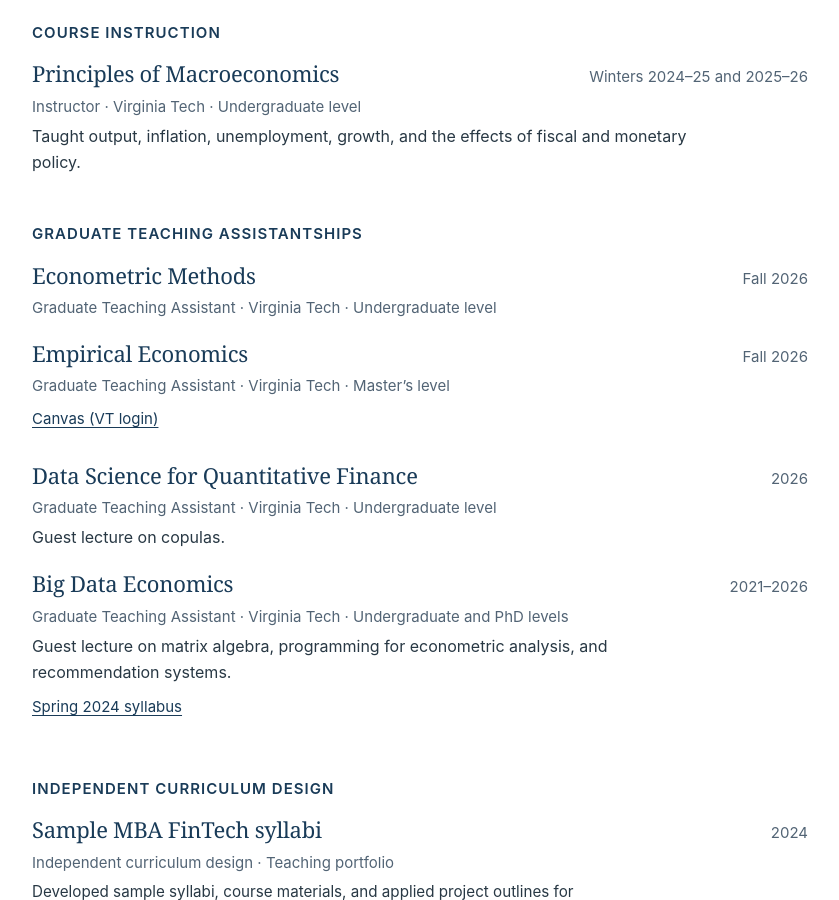
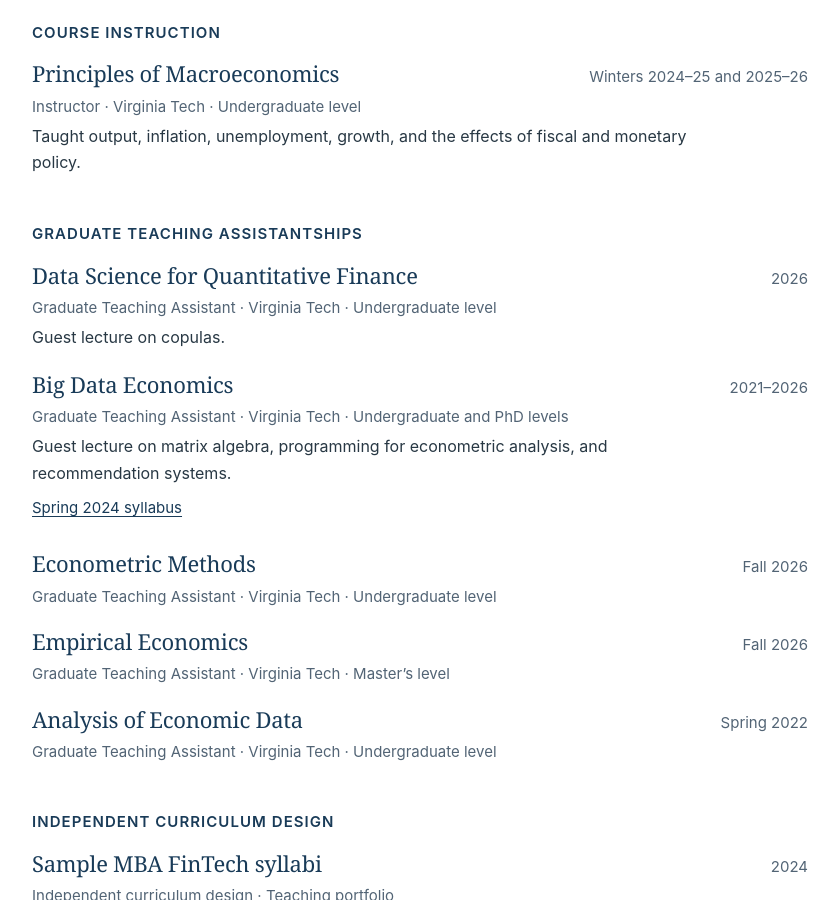
Before and after one commit to jamshidardalankia/jamshidardalankia.github.io, a Jekyll site: the page built from index.html, in a window 1280 px wide and 900 px high, scrolled down 3122 px. Shown: the whole window, without its empty margins (220-1059 px from the left). Built offline with Jekyll 4.4.1, drawn with Linux system fonts in a browser that asks for light colours.

Commit message:
Prioritize finance and big data assistantships and add the spring 2022 teaching entry

```diff
--- a/index.html
+++ b/index.html
@@ -325,10 +325,11 @@ layout: academic-page
 <article class="course"><div class="course-heading"><h4>Principles of Macroeconomics</h4><p class="term">Winters 2024–25 and 2025–26</p></div><p class="byline">Instructor · Virginia Tech · Undergraduate level</p><p class="description">Taught output, inflation, unemployment, growth, and the effects of fiscal and monetary policy.</p></article>
 </section>
 <section class="teaching-group" aria-labelledby="teach-assistant"><h3 class="label" id="teach-assistant">Graduate Teaching Assistantships</h3>
-<article class="course"><div class="course-heading"><h4>Econometric Methods</h4><p class="term">Fall 2026</p></div><p class="byline">Graduate Teaching Assistant · Virginia Tech · Undergraduate level</p></article>
-<article class="course"><div class="course-heading"><h4>Empirical Economics</h4><p class="term">Fall 2026</p></div><p class="byline">Graduate Teaching Assistant · Virginia Tech · Master’s level</p><a href="https://canvas.vt.edu/courses/234739" target="_blank" rel="noopener" class="manuscript-link">Canvas (VT login)</a></article>
 <article class="course"><div class="course-heading"><h4>Data Science for Quantitative Finance</h4><p class="term">2026</p></div><p class="byline">Graduate Teaching Assistant · Virginia Tech · Undergraduate level</p><p class="description">Guest lecture on copulas.</p></article>
 <article class="course"><div class="course-heading"><h4>Big Data Economics</h4><p class="term">2021–2026</p></div><p class="byline">Graduate Teaching Assistant · Virginia Tech · Undergraduate and PhD levels</p><p class="description">Guest lecture on matrix algebra, programming for econometric analysis, and recommendation systems.</p><a href="https://www.alihabibnia.com/wp-content/uploads/2024/01/ECON_5314G_Big_Data_Economics_Spring_2024.pdf" target="_blank" rel="noopener" class="manuscript-link">Spring 2024 syllabus</a></article>
+<article class="course"><div class="course-heading"><h4>Econometric Methods</h4><p class="term">Fall 2026</p></div><p class="byline">Graduate Teaching Assistant · Virginia Tech · Undergraduate level</p></article>
+<article class="course"><div class="course-heading"><h4>Empirical Economics</h4><p class="term">Fall 2026</p></div><p class="byline">Graduate Teaching Assistant · Virginia Tech · Master’s level</p></article>
+<article class="course"><div class="course-heading"><h4>Analysis of Economic Data</h4><p class="term">Spring 2022</p></div><p class="byline">Graduate Teaching Assistant · Virginia Tech · Undergraduate level</p></article>
 </section>
 <section class="teaching-group" aria-labelledby="teach-design"><h3 class="label" id="teach-design">Independent curriculum design</h3>
 <article class="course"><div class="course-heading"><h4>Sample MBA FinTech syllabi</h4><p class="term">2024</p></div><p class="byline">Independent curriculum design · Teaching portfolio</p><p class="description syllabi-description"><span>Developed sample syllabi, course materials, and applied project outlines for</span> <span>“Machine Learning, AI, and Big Data Usage in Finance”</span> <span>“Crypto Assets, ICOs, Disruptive Models in Finance.”</span></p></article>
```
Also changed, not shown: teaching.md (+15 -6 lines).
